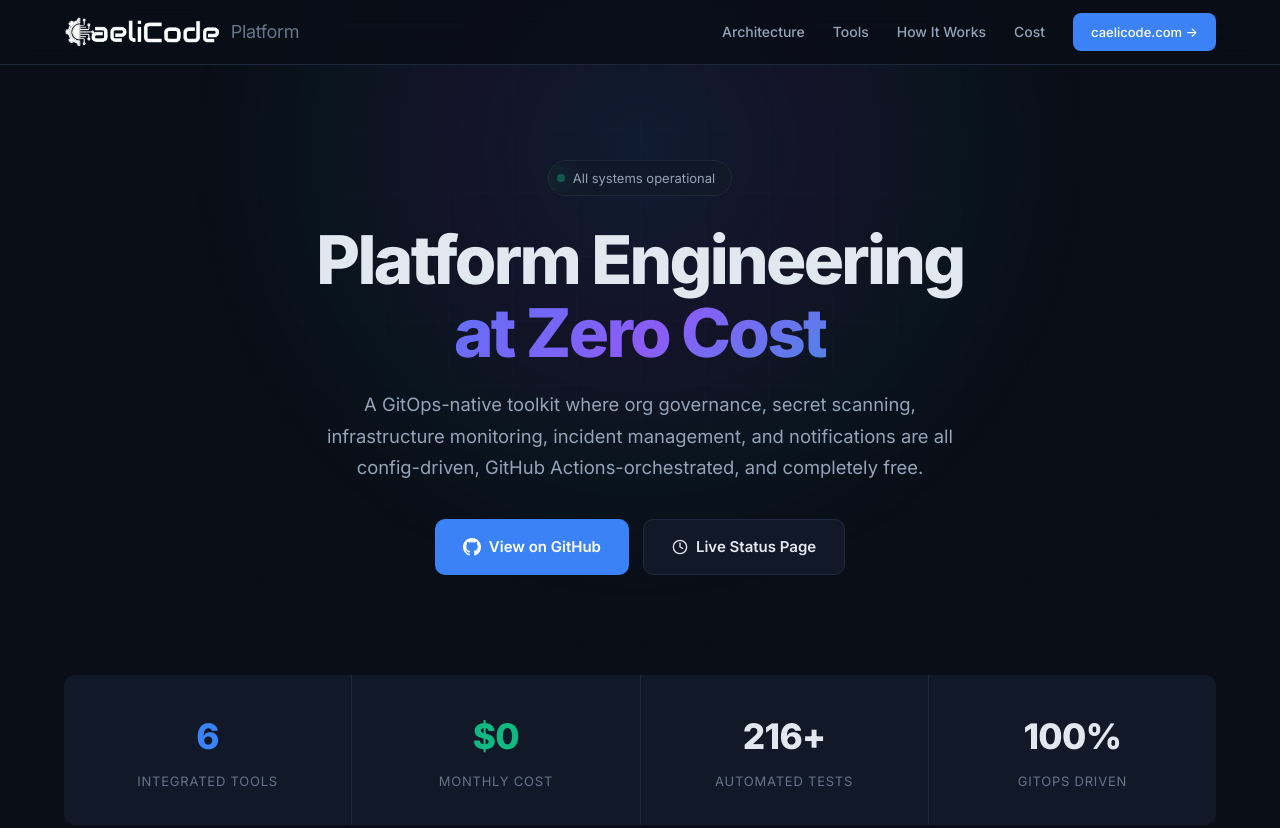
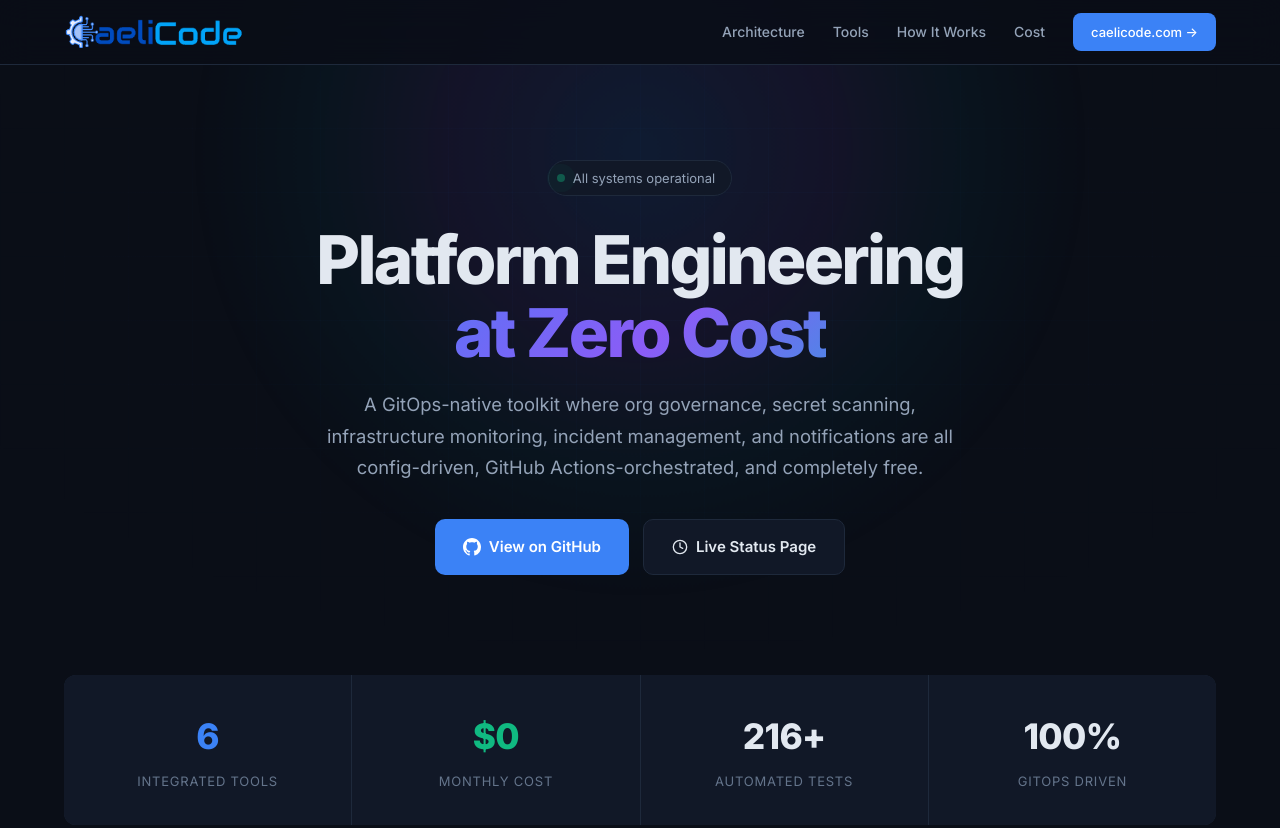
Before and after one commit to caelicode/caelicode.github.io, a plain HTML site: page index.html in a window 1280 px wide. Shown: the top 828 px of the page. Drawn offline with Linux system fonts and the light colour scheme.

Commit message:
fix: use caeli-logo and technology favicon in nav bar

```diff
--- a/index.html
+++ b/index.html
@@ -17,7 +17,7 @@
   <meta name="twitter:description" content="Six integrated tools. GitOps-native. Config-driven. $0/month.">
 
   <!-- Favicon (inline SVG as data URI) -->
-  <link rel="icon" href="images/caelicode-logo.png" type="image/png">
+  <link rel="icon" href="images/technology (1).svg" type="image/svg+xml">
 
   <!-- Inter font for polish -->
   <link rel="preconnect" href="https://fonts.googleapis.com">
@@ -98,12 +98,11 @@
     }
     .logo { display: flex; align-items: center; gap: 10px; text-decoration: none; color: var(--text); }
     .logo-mark {
-      height: 32px;
+      height: 36px;
       display: flex; align-items: center; justify-content: center;
     }
     .logo-mark img {
-      height: 32px; width: auto; object-fit: contain;
-      filter: brightness(0) invert(1);
+      height: 36px; width: auto; object-fit: contain;
     }
     .logo-text { font-weight: 700; font-size: 18px; letter-spacing: -0.02em; }
     .logo-text span { color: var(--text-muted); font-weight: 400; }
@@ -540,8 +539,7 @@
 <nav id="nav">
   <div class="nav-inner">
     <a href="#" class="logo">
-      <div class="logo-mark"><img src="images/caelicode-logo.png" alt="CaeliCode Logo"></div>
-      <div class="logo-text"><span>Platform</span></div>
+      <div class="logo-mark"><img src="images/caeli-logo.png" alt="CaeliCode Logo"></div>
     </a>
     <button class="mobile-toggle" onclick="document.querySelector('.nav-links').classList.toggle('open')" aria-label="Toggle menu">&#9776;</button>
     <div class="nav-links">
```
